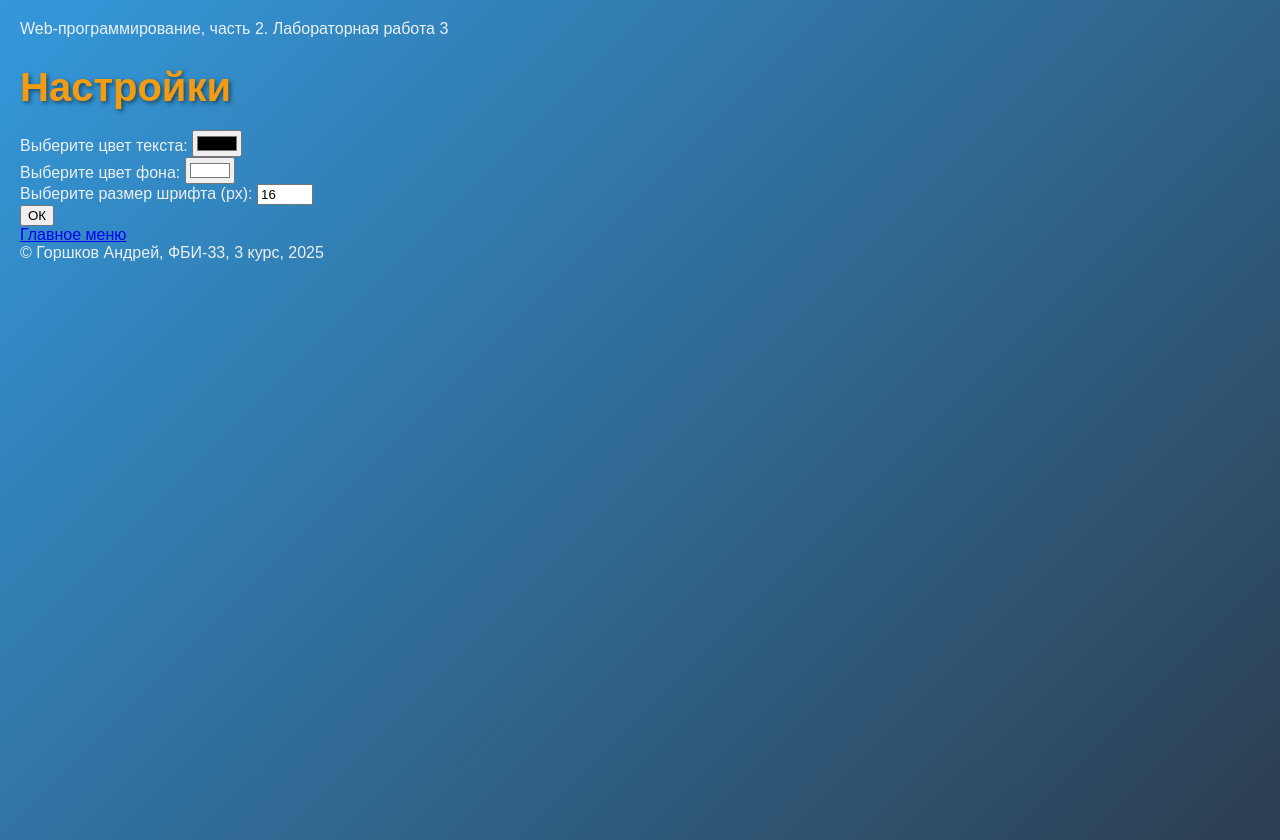
After one commit to ANDREY-GOR-69/web-back-labs, a Flask app: page /lab3/settings in a window 1280 px wide. The commit adds this page. Run offline with Flask 3, Linux system fonts and the light colour scheme.

Commit message:
Настройки отображения

```diff
--- a/lab3.py
+++ b/lab3.py
@@ -55,3 +55,26 @@ def pay():
 def payment():
     price = request.args.get('price')
     return render_template('lab3/payment.html', price=price)
+@lab3.route('/lab3/settings')
+def settings():
+    # Получаем параметры из GET-запроса
+    color = request.args.get('color')
+    bg_color = request.args.get('bg_color')
+    font_size = request.args.get('font_size')
+    if color or bg_color or font_size:
+        resp = make_response(redirect('/lab3/settings'))
+        if color:
+            resp.set_cookie('color', color)
+        if bg_color:
+            resp.set_cookie('bg_color', bg_color)
+        if font_size:
+            resp.set_cookie('font_size', font_size)
+        return resp
+    color = request.cookies.get('color', '#000000')
+    bg_color = request.cookies.get('bg_color', '#ffffff')
+    font_size = request.cookies.get('font_size', '16')
+
+    return render_template('lab3/settings.html',
+                         color=color,
+                         bg_color=bg_color,
+                         font_size=font_size)
--- a/templates/base.html
+++ b/templates/base.html
@@ -7,6 +7,21 @@
     <link rel="stylesheet" href="{{ url_for('static', filename='main.css')}}">
     <link rel="icon" type="image/x-icon" href="{{ url_for('static', filename='shield-hero.jpg') }}">
     <link rel="shortcut icon" type="image/x-icon" href="{{ url_for('static', filename='shield-hero.jpg') }}">
+    <style>
+        body {
+            {% if request.cookies.get('color') %}
+            color: {{ request.cookies.get('color') }};
+            {% endif %}
+
+            {% if request.cookies.get('bg_color') %}
+            background-color: {{ request.cookies.get('bg_color') }};
+            {% endif %}
+
+            {% if request.cookies.get('font_size') %}
+            font-size: {{ request.cookies.get('font_size') }}px;
+            {% endif %}
+        }
+    </style>
 </head>
 <body>
     <header>
--- /dev/null
+++ b/templates/lab3/settings.html
@@ -0,0 +1,27 @@
+{% extends "base.html" %}
+
+{% block lab %}Лабораторная работа 3{% endblock %}
+
+{% block main %}
+   <h1>Настройки</h1>
+   <form action="/lab3/settings">
+        <div>
+            <label class="label" for="color">Выберите цвет текста:</label>
+            <input type="color" id="color" name="color" value="{{ color or '#000000' }}">
+        </div>
+
+        <div>
+            <label class="label" for="bg_color">Выберите цвет фона:</label>
+            <input type="color" id="bg_color" name="bg_color" value="{{ bg_color or '#ffffff' }}">
+        </div>
+
+        <div>
+            <label class="label" for="font_size">Выберите размер шрифта (px):</label>
+            <input type="number" id="font_size" name="font_size" value="{{ font_size or 16 }}" min="8" max="72">
+        </div>
+
+        <div>
+            <button type="submit">ОК</button>
+        </div>
+   </form>
+{% endblock %}
```
